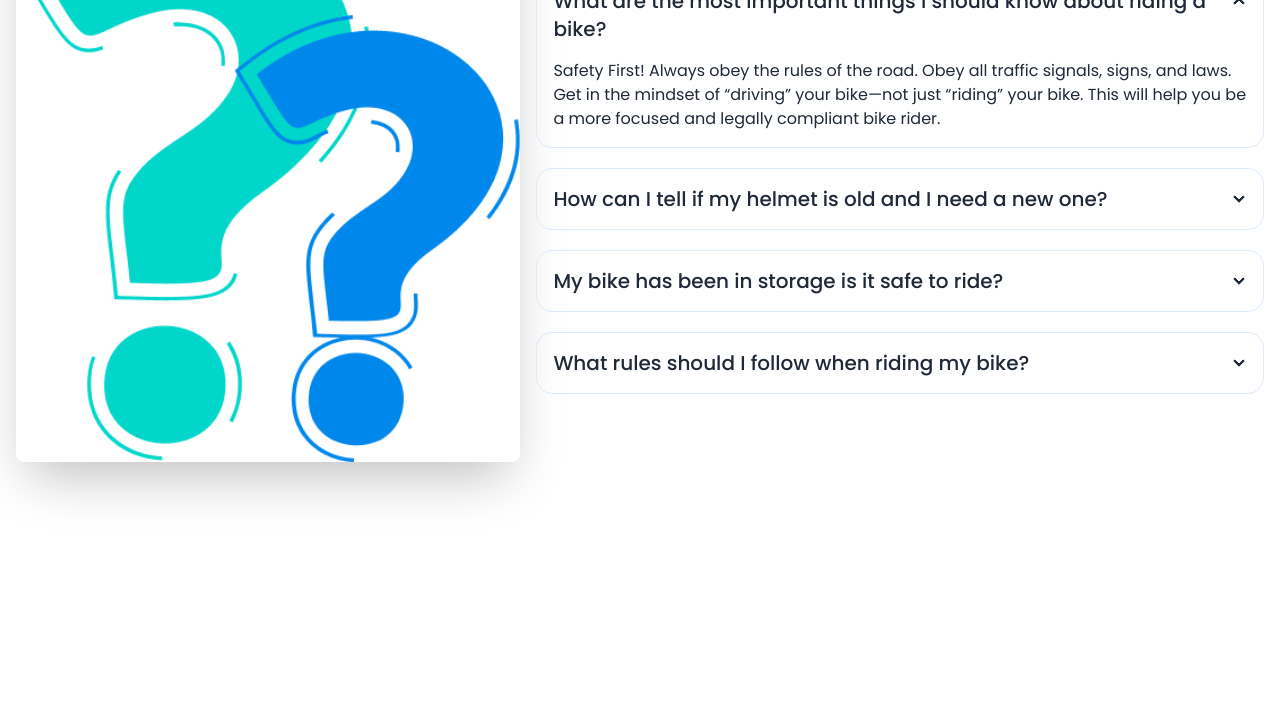
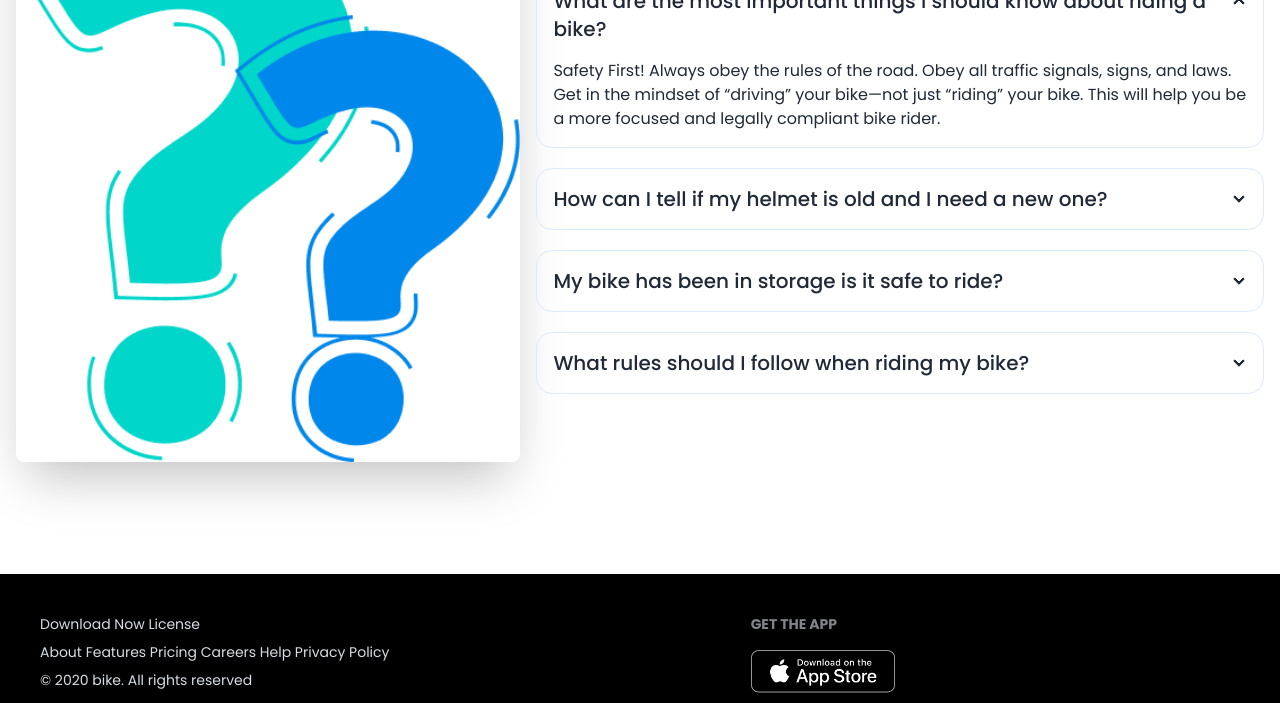
Before and after one commit to rudratechmos/biker-zone, a plain HTML site: page index.html in a window 1280 px wide. Shown: the part 1640-2343 px from the top of the page. Before the commit the page ends 2214 px from the top, so only its background shows below. Drawn offline with nearby package versions, Linux system fonts and the light colour scheme.

Commit message:
footer section added

```diff
--- a/index.html
+++ b/index.html
@@ -139,8 +139,7 @@
                 <!-- card 1 -->
                 <div class="card bg-base-100 shadow-xl">
                     <figure>
-                      <img
-                        src="images/others/latest1.png" alt=""/>
+                      <img src="images/others/latest1.png" alt=""/>
                     </figure>
                     <div class="card-body space-y-5">
                       <h2 class="card-title">Ducati XDIAVEL S-73</h2>
@@ -153,8 +152,7 @@
                 <!-- card 2 -->
                 <div class="card bg-base-100 shadow-xl">
                     <figure>
-                      <img
-                        src="images/others/latest2.png" alt=""/>
+                      <img src="images/others/latest2.png" alt=""/>
                     </figure>
                     <div class="card-body space-y-5">
                       <h2 class="card-title">Motorcycles & Scooters</h2>
@@ -167,8 +165,7 @@
                 <!-- card 3 -->
                 <div class="card bg-base-100 shadow-xl">
                     <figure>
-                      <img
-                        src="images/others/latest3.png" alt=""/>
+                      <img src="images/others/latest3.png" alt=""/>
                     </figure>
                     <div class="card-body space-y-5">
                       <h2 class="card-title">2021 Honda CBR500R</h2>
@@ -227,6 +224,19 @@
     </main>
 
     <!-- footer section  -->
-    <footer></footer>
+    <footer class="footer bg-black text-neutral-content p-10">
+        <aside>
+          <p>Download Now License</p>
+          <p>About Features Pricing Careers Help Privacy Policy</p>
+          <p>© 2020 bike. All rights reserved</p>
+        </aside>
+        <nav>
+          <h6 class="footer-title">Get the App</h6>
+          <div class="grid grid-cols-1 gap-4">
+            <a><img class="w-36" src="images/others/ios.png" alt=""></a>
+            <a><img class="w-36" src="images/others/android.png" alt=""></a>
+          </div>
+        </nav>
+    </footer>
 </body>
 </html>
```
